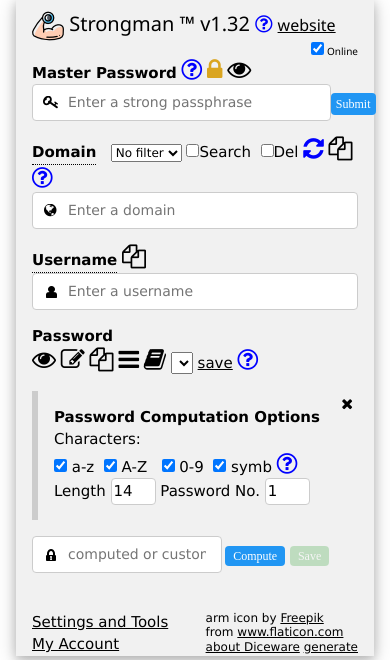
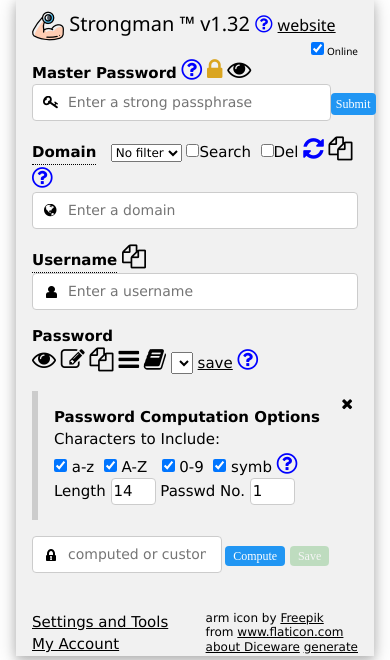
Before and after one commit to lstandish/strongman, a PHP site: page / in a window 390 px wide, after a click on "Password Computation Options". Shown: the part 17-677 px from the top of the page. Run offline with PHP 8.4, Linux system fonts and the light colour scheme; lists and menus that the app fills with data are empty.

Commit message:
Adjustments to Password Computation Options for clarity and better mobile view

```diff
--- a/index.php
+++ b/index.php
@@ -1671,7 +1671,8 @@
 
 function alertSpecial() {
 //symb: "!\"#$%&'()*+,-./:;<=>?@[\\]^_`{|}~"
-    var msg = "Symbols are chosen from the following list:\n";
+    var msg = "At least one member of each selected character class will be present in the computed password.\n\n";
+    msg += "Symbols are chosen from the following 32 special characters:\n";
     msg += $('<span/>').html('!&quot;#$%&amp;&apos;()*+,-./:;&lt;=&gt;?@[\\]^_`{|}~').text();
     msg += "\nTip: If a site rejects one or more of these symbols in a computed password, edit out the disallowed characters and save the password.";
     alert(msg);
@@ -1747,10 +1748,10 @@
 <div id='optionsdiv' class="w3-panel w3-leftbar w3-hide w3-display-container">
 <p>
   <label><strong>Password Computation Options</strong> <i class="fa fa-close w3-display-topright" style="padding-top:5px; padding-right:5px;" onclick="togAccordian('optionsdiv');"></i></label><br>
-Characters:<br><input type="checkbox" id="lcase" name="lcase" value="1" checked>&nbsp;a-z &nbsp;<input type="checkbox" id="ucase" name="ucase" value="2" checked>&nbsp;A-Z &nbsp;
+Characters to Include:<br><input type="checkbox" id="lcase" name="lcase" value="1" checked>&nbsp;a-z &nbsp;<input type="checkbox" id="ucase" name="ucase" value="2" checked>&nbsp;A-Z &nbsp;
 <input type="checkbox" id="num" name="num" value="4" checked>&nbsp;0-9 &nbsp;<input type="checkbox" id="symb" name="symb" value="8" checked> symb <i class='fa fa-question-circle-o w3-large' style='color:blue;' onclick="alertSpecial();" title="Show symbols"></i><br>
 Length&nbsp;<input class="w3-border w3-round" type="number" id="len" name="len" value="14" maxlength="2" min="4" max="35" onblur="validatelen(this);" style="width: 3em;">
- Password No.&nbsp;<input class="w3-border w3-round" type="number" id="incr" name="incr" value="1" maxlength="2" min="1" max="99" onblur="validateincr(this);" title="Increment to calculate a new password" style="width: 3em;">
+ Passwd No.&nbsp;<input class="w3-border w3-round" type="number" id="incr" name="incr" value="1" maxlength="2" min="1" max="99" onblur="validateincr(this);" title="Increment to calculate a new password" style="width: 3em;">
 </p>
 </div>
 <span class="w3-row">
```
